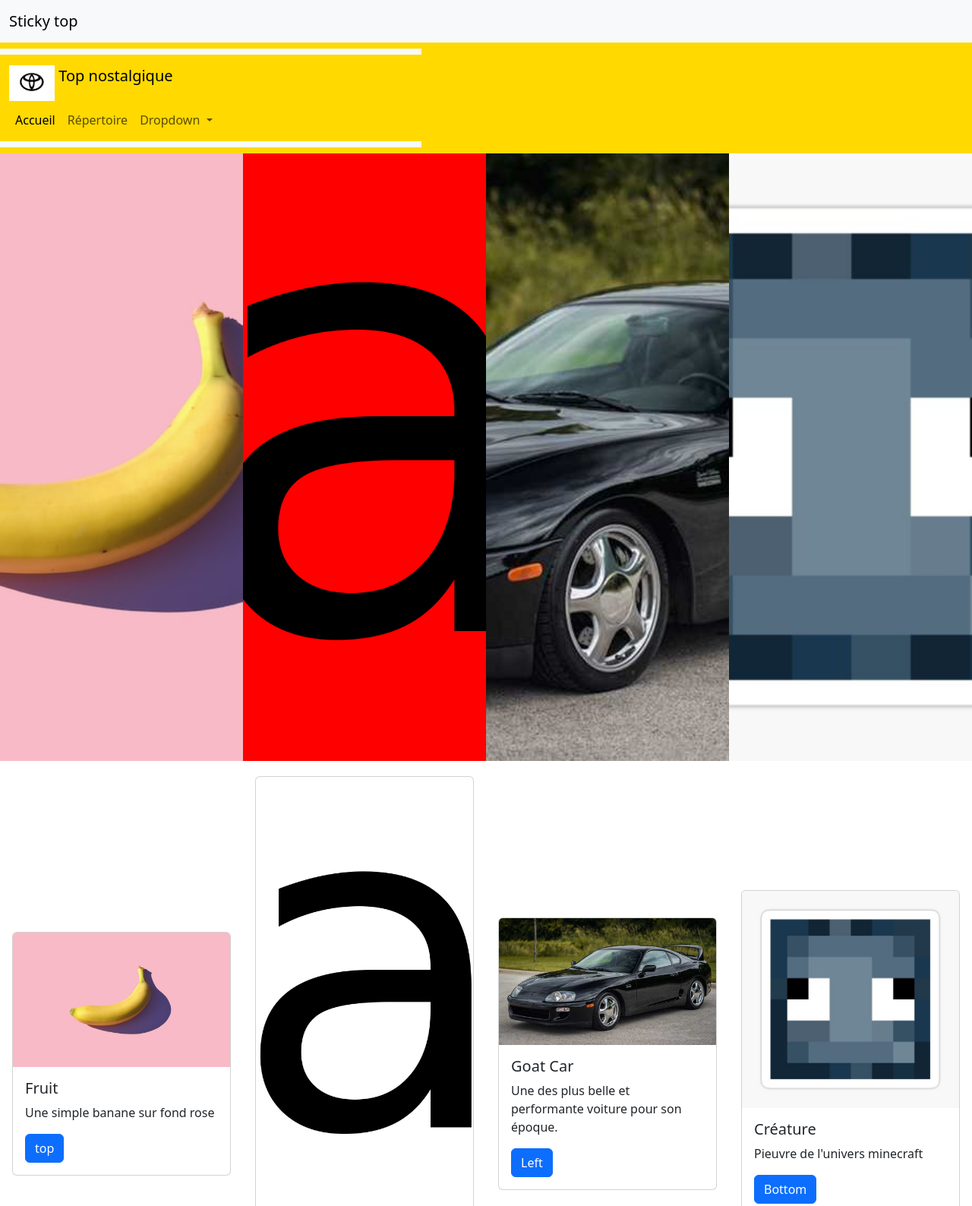
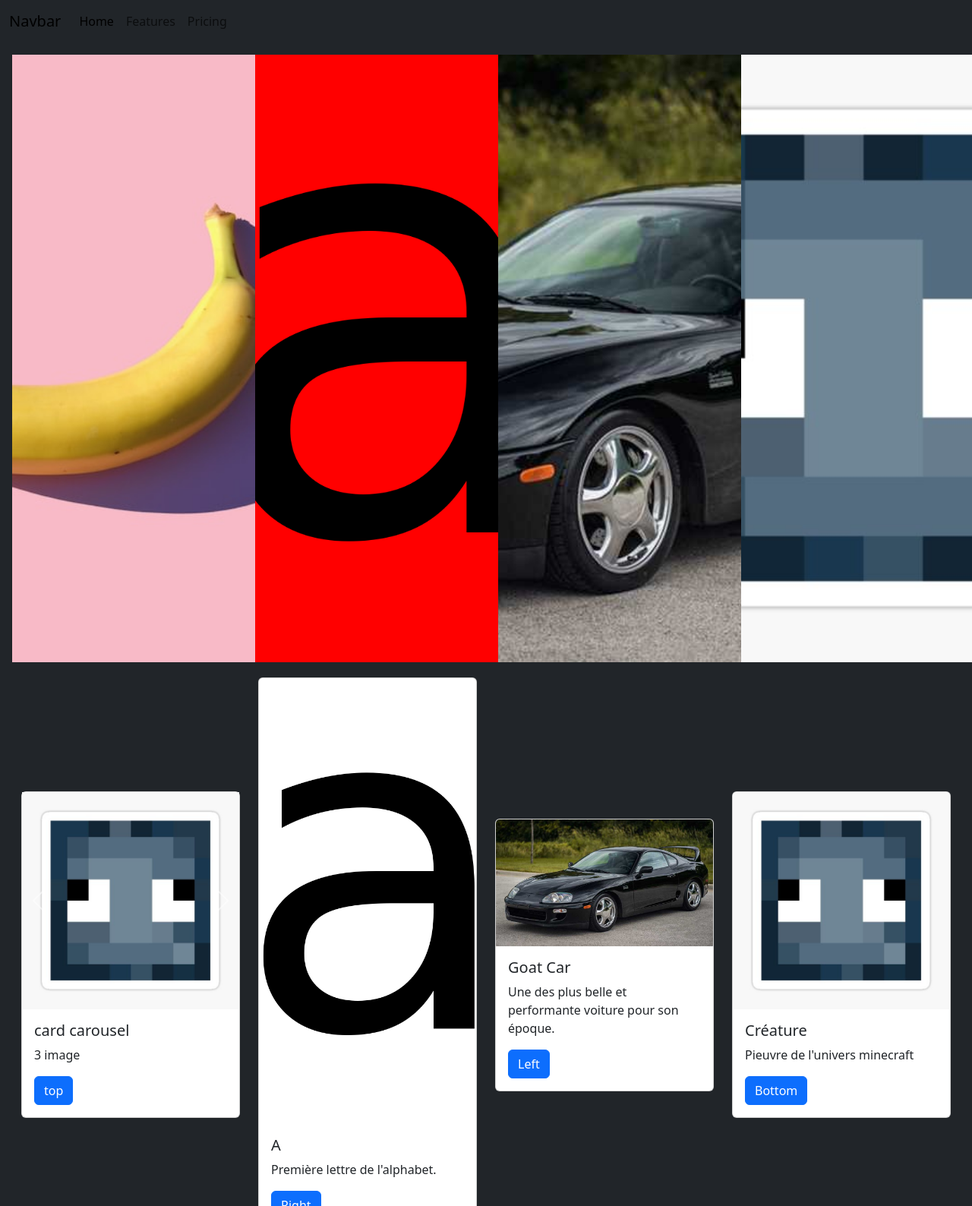
Before and after one commit to FlotADX/projet14-groupe2-florent, a plain HTML site: page index.html in a window 1280 px wide. Shown: the top 1588 px of the page at 76% size. Drawn offline with nearby package versions, Linux system fonts and the light colour scheme.

Commit message:
Add files via upload

```diff
--- a/css/style.css
+++ b/css/style.css
@@ -1,6 +1,10 @@
 html,body{
     margin: 0;
     padding: 0;
+}
+
+.collapse\ navbar-collapse{
+    color: white;
 }
 
 .nav-item{
--- a/index.html
+++ b/index.html
@@ -8,48 +8,37 @@
     <link href="https://cdn.jsdelivr.net/npm/bootstrap@5.3.0-alpha2/dist/css/bootstrap.min.css" rel="stylesheet" integrity="sha384-aFq/bzH65dt+w6FI2ooMVUpc+21e0SRygnTpmBvdBgSdnuTN7QbdgL+OapgHtvPp" crossorigin="anonymous">
     <link rel="stylesheet" href="css/style.css">
 </head>
+
 <body>
-    <nav class="navbar sticky-top bg-body-tertiary">
+  <nav class="navbar navbar-expand-lg bg-dark">
     <div class="container-fluid">
-          <a class="navbar-brand" href="#">Sticky top</a>
-        </div>
-    </nav>
-    <nav class="navbar" style="background-color: #ffd900;">
-        <nav class="navbar navbar-expand-lg bg-body-tertiary"> <nav class="navbar" style="background-color: #ffd900;">
-            <div class="container-fluid">
-                <a class="navbar-brand" href="#">
-                <img src="img/toyota.png" alt="Logo" width="60" height="47" class="d-inline-block align-text-top">
-                    Top nostalgique
-                 </a>
-             </div>
-            <div class="container-fluid">
-                <button class="navbar-toggler" type="button" data-bs-toggle="collapse" data-bs-target="#navbarSupportedContent" aria-controls="navbarSupportedContent" aria-expanded="false" aria-label="Toggle navigation">
+      <a class="navbar-brand" href="#">Navbar</a>
+      <button class="navbar-toggler" type="button" data-bs-toggle="collapse" data-bs-target="#navbarNavDropdown" aria-controls="navbarNavDropdown" aria-expanded="false" aria-label="Toggle navigation">
         <span class="navbar-toggler-icon"></span>
       </button>
-            <div class="collapse navbar-collapse" id="navbarSupportedContent">
-                <ul class="navbar-nav me-auto mb-2 mb-lg-0">
+      <div class="collapse navbar-collapse" id="navbarNavDropdown">
+        <ul class="navbar-nav">
           <li class="nav-item">
-                     <a class="nav-link active" aria-current="page" href="#">Accueil</a>
+            <a class="nav-link active" aria-current="page" href="#">Home</a>
           </li>
           <li class="nav-item">
-                        <a class="nav-link" href="#">Répertoire</a>
+            <a class="nav-link" href="#">Features</a>
           </li>
-                     <li class="nav-item dropdown">
-                         <a class="nav-link dropdown-toggle" href="#" role="button" data-bs-toggle="dropdown" aria-expanded="false">
-                            Dropdown
-                        </a>
-                    <ul class="dropdown-menu">
-                        <li><a class="dropdown-item" href="#">1</a></li>
-                        <li><a class="dropdown-item" href="#">2</a></li>
-                        <li><hr class="dropdown-divider"></li>
-                        <li><a class="dropdown-item" href="#">3</a></li>
+          <li class="nav-item">
+            <a class="nav-link" href="#">Pricing</a>
+          </li>
             </ul>
+          </li>
         </ul>
       </div>
     </div>
   </nav>
-    </nav>
-    </nav>
+
+
+
+ <div class="text-bg-dark p-3">
+
+
     <div class="panels">
         <div class="panel lion">
             <h2 class="titreJeu">Banane</h2>
@@ -69,10 +58,30 @@
 <div class="mesCartes">
 
     <div class="card" style="width: 18rem;">
-        <img src="img/banane.jfif" class="card-img-top" alt="...">
+      <div id="carouselExampleFade" class="carousel slide carousel-fade">
+        <div class="carousel-inner">
+          <div class="carousel-item active">
+            <img src="img/mc squid.jpg" class="d-block w-100" alt="...">
+          </div>
+          <div class="carousel-item">
+            <img src="img/supra MK4.jpg" class="d-block w-100" alt="...">
+          </div>
+          <div class="carousel-item">
+            <img src="img/toyota.png" class="d-block w-100" alt="...">
+          </div>
+        </div>
+        <button class="carousel-control-prev" type="button" data-bs-target="#carouselExampleFade" data-bs-slide="prev">
+          <span class="carousel-control-prev-icon" aria-hidden="true"></span>
+          <span class="visually-hidden">Previous</span>
+        </button>
+        <button class="carousel-control-next" type="button" data-bs-target="#carouselExampleFade" data-bs-slide="next">
+          <span class="carousel-control-next-icon" aria-hidden="true"></span>
+          <span class="visually-hidden">Next</span>
+        </button>
+      </div>
         <div class="card-body">
-          <h5 class="card-title">Fruit</h5>
-          <p class="card-text">Une simple banane sur fond rose</p>
+          <h5 class="card-title">card carousel</h5>
+          <p class="card-text">3 image</p>
           <a href="#" class="btn btn-primary">top</a>
         </div>
       </div>
@@ -128,6 +137,7 @@
       <span class="visually-hidden">Next</span>
     </button>
   </div>
+</div>
 
 <script src="https://cdn.jsdelivr.net/npm/bootstrap@5.3.0-alpha2/dist/js/bootstrap.bundle.min.js" integrity="sha384-qKXV1j0HvMUeCBQ+QVp7JcfGl760yU08IQ+GpUo5hlbpg51QRiuqHAJz8+BrxE/N" crossorigin="anonymous"></script>
 
```
Lines whose indentation alone changed are shown as unchanged.
